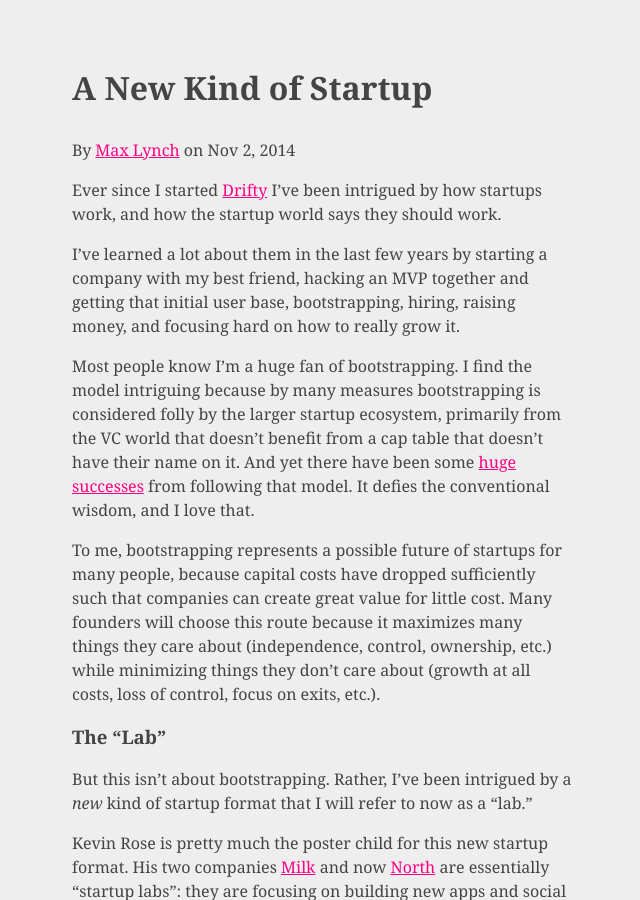
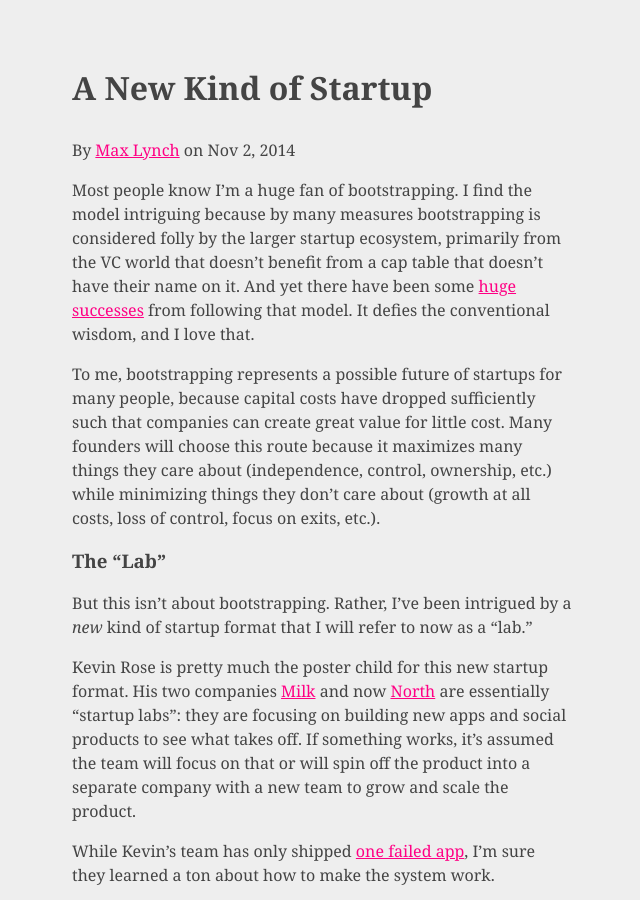
Before and after one commit to mlynch/mlynch.github.com, a Jekyll site: the page built from _posts/2014-11-02-new-kind-of-startup.markdown, in a window 1280 px wide and 900 px high. Shown: the whole window, without its empty margins (318-958 px from the left). Built offline with Jekyll 4.4.1, drawn with Linux system fonts in a browser that asks for light colours; Markdown is read by kramdown in place of the engine named in the settings; comment, search, counter and statistics services are not loaded.

Commit message:
Update 2014-11-02-new-kind-of-startup.markdown

```diff
--- a/_posts/2014-11-02-new-kind-of-startup.markdown
+++ b/_posts/2014-11-02-new-kind-of-startup.markdown
@@ -8,10 +8,6 @@ month: 11
 day: 2
 published: true
 ---
-
-Ever since I started [Drifty](http://drifty.com/) I've been intrigued by how startups work, and how the startup world says they should work.
-
-I've learned a lot about them in the last few years by starting a company with my best friend, hacking an MVP together and getting that initial user base, bootstrapping, hiring, raising money, and focusing hard on how to really grow it.
 
 Most people know I'm a huge fan of bootstrapping. I find the model intriguing because by many measures bootstrapping is considered folly by the larger startup ecosystem, primarily from the VC world that doesn't benefit from a cap table that doesn't have their name on it. And yet there have been some [huge](http://github.com/) [successes](http://mailchimp.com/) from following that model. It defies the conventional wisdom, and I love that.
 
```
